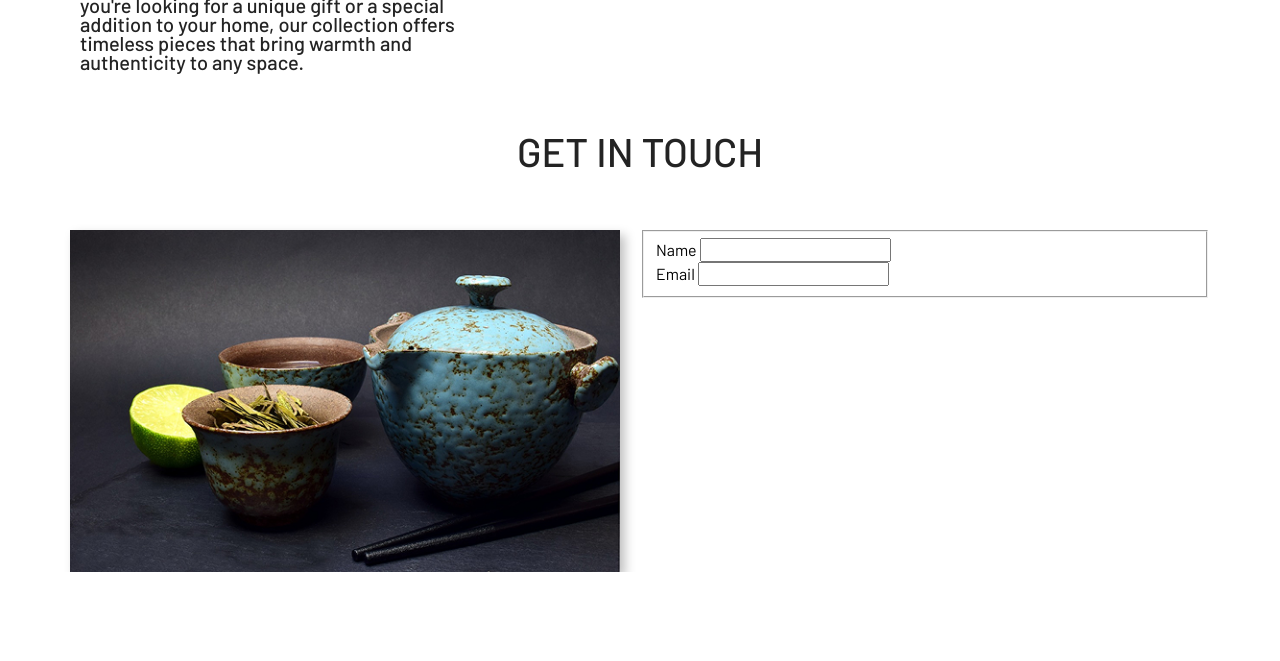
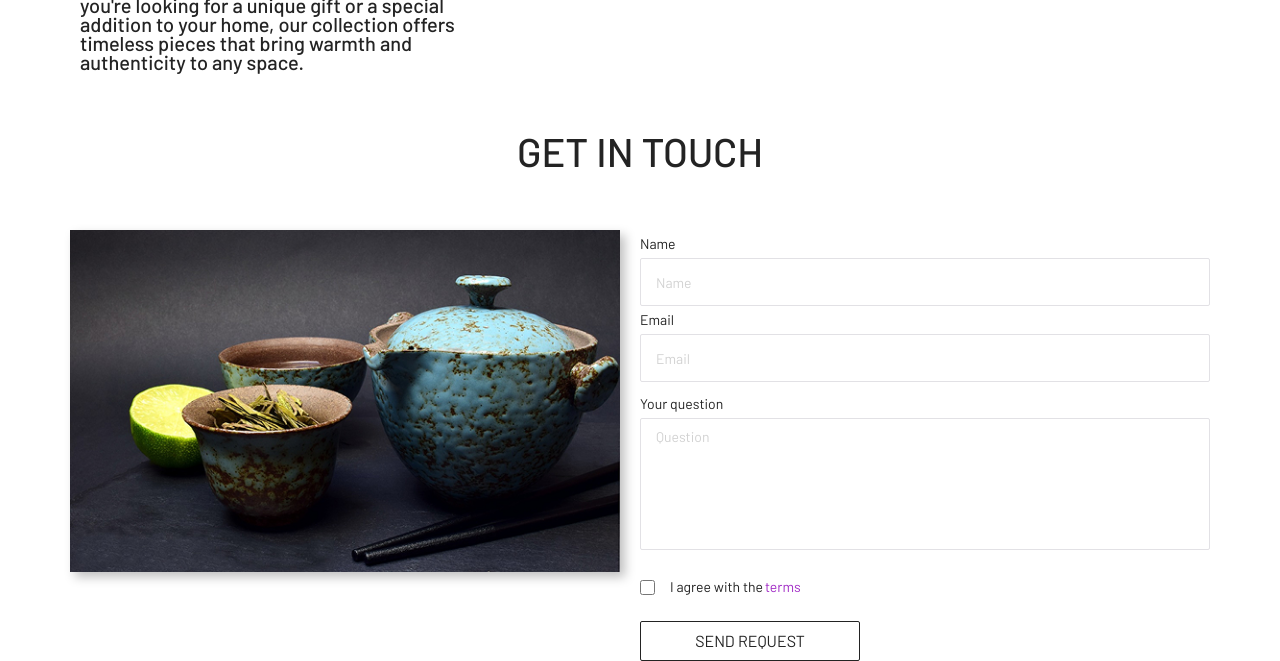
Before and after one commit to infernocasis/Ceramic_soul, a website built with Vite: page index.html in a window 1280 px wide. Shown: the part 1284-1945 px from the top of the page. Before the commit the page ends 1856 px from the top, so only its background shows below. Built offline with nearby package versions, Linux system fonts and the light colour scheme.

Commit message:
created section 'touch'. created touch.scss. Adaptation input, img. Created btn-send in buttons.scss

```diff
--- a/index.html
+++ b/index.html
@@ -83,18 +83,30 @@
 			<h2 class="titles-h2">get in touch</h2>
 			<div class="pure-g touch__wrapper">
 				<div class="pure-u-1 pure-u-xl-1-2 pure-u-xxl-2-5">
-					<img src="/src/img/form/tea.jpg" alt="tea" class="touch__img">
+					<img class="touch__img" src="/src/img/form/tea.jpg" alt="tea" />
 				</div>
 				<div class="pure-u-1 pure-u-xl-1-2 pure-u-xxl-3-5">
-					<form action="#">
-						<fieldset>
+					<form class="touch__form" action="#">
+						<fieldset class="touch__fieldset">
 							<div class="touch__input-block">
-								<label for="name">Name</label>
-								<input type="text" id="name" name="name">
+								<label class="touch__label" for="name">Name</label>
+								<input class="touch__input" type="text" id="name" name="name" placeholder="Name"
+									required />
 							</div>
-							<label for="email">Email</label>
-							<input type="email" id="email" name="email">
+							<div class="touch__input-block">
+								<label class="touch__label" for="email">Email</label>
+								<input class="touch__input" type="email" id="email" name="email" placeholder="Email"
+									required />
+							</div>
 						</fieldset>
+						<label class="touch__label" for="question">Your question</label>
+						<textarea class="touch__textarea" name="question" id="question" placeholder="Question"
+							required></textarea>
+
+						<label class="touch__label touch__check-block" for="checkbox">
+							<input required class="touch__checkbox" type="checkbox" id="checkbox">
+							I agree with the <a href="#">terms</a></label>
+						<button class="btn-send touch__btn">send request</button>
 					</form>
 				</div>
 
--- a/src/sass/blocks/touch.scss
+++ b/src/sass/blocks/touch.scss
@@ -1,3 +1,5 @@
+@use "/src/sass/base/variables.scss" as *;
+
 .touch {
   padding-top: 60px;
   &__wrapper {
@@ -5,6 +7,76 @@
   }
   &__img {
     display: none;
+  }
+  &__fieldset {
+    border: none;
+    margin: 0;
+    padding: 0;
+  }
+  &__label {
+    display: block;
+    color: $dark;
+    font-size: 14px;
+    font-weight: 400;
+    line-height: 28px;
+    &:nth-child(2) {
+      margin-top: 8px;
+    }
+  }
+  &__input {
+    width: 100%;
+    height: 48px;
+    padding: 10px 15px;
+    color: $dark;
+    border: 1px solid rgba(226, 225, 229, 1);
+    border-radius: 2px;
+    background: rgba(255, 255, 255, 1);
+    &:focus {
+      border: none;
+      outline: 1px solid $dark;
+    }
+    &::placeholder {
+      color: $ui-disabled;
+      font-size: 14px;
+    }
+  }
+
+  &__textarea {
+    width: 100%;
+    height: 132px;
+    padding: 10px 15px;
+    color: $dark;
+    border-radius: 2px;
+    border: 1px solid #e2e1e5;
+    background: #fff;
+    resize: none;
+    &:focus {
+      border: none;
+      outline: 1px solid $dark;
+    }
+    &::placeholder {
+      color: $ui-disabled;
+      font-size: 14px;
+    }
+  }
+
+  &__check-block {
+    display: flex;
+    align-items: center;
+    margin-top: 20px;
+    a {
+      color: #a22dc6;
+      text-decoration: none;
+      margin-left: 2px;
+    }
+  }
+  &__checkbox {
+    margin-right: 15px;
+    width: 15px;
+    height: 15px;
+  }
+  &__btn {
+    margin-top: 20px;
   }
 }
 
@@ -17,6 +89,12 @@
       object-fit: cover;
       box-shadow: 5px 5px 10px 0px rgba(0, 0, 0, 0.25);
     }
+    &__input {
+      &:hover {
+        border: none;
+        outline: 1px solid $dark;
+      }
+    }
   }
 }
 
--- a/src/sass/ui/buttons.scss
+++ b/src/sass/ui/buttons.scss
@@ -6,6 +6,21 @@
   width: 230px;
   height: 50px;
   font-size: 20px;
+}
+
+.btn-send {
+  @include button;
+  width: 220px;
+  height: 40px;
+  font-size: 16px;
+  &:focus {
+    outline: 1px solid $Ceramic;
+    border: 1px solid $Ceramic;
+  }
+  &:disabled {
+    color: $ui-disabled;
+    border: 1px solid $ui-disabled;
+  }
 }
 
 @media screen and (min-width: 1200px) {
@@ -22,6 +37,16 @@
       border: none;
     }
   }
+  .btn-send {
+    &:active {
+      outline: 1px solid $Ceramic;
+      border: 1px solid $Ceramic;
+    }
+    &:hover {
+      color: $Ceramic;
+      border: 1px solid $Ceramic;
+    }
+  }
 }
 
 @media screen and (min-width: 1920px) {
```
